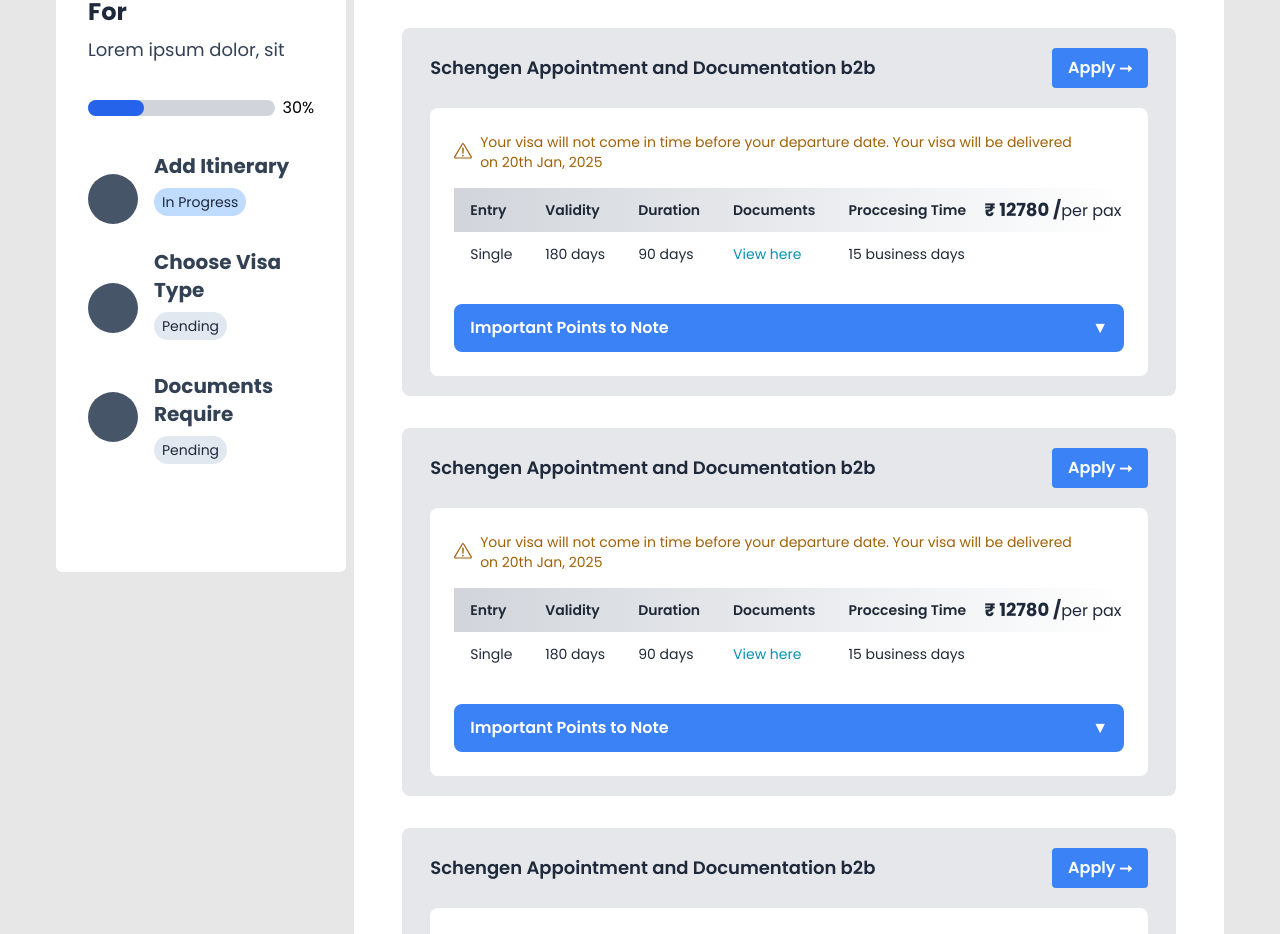
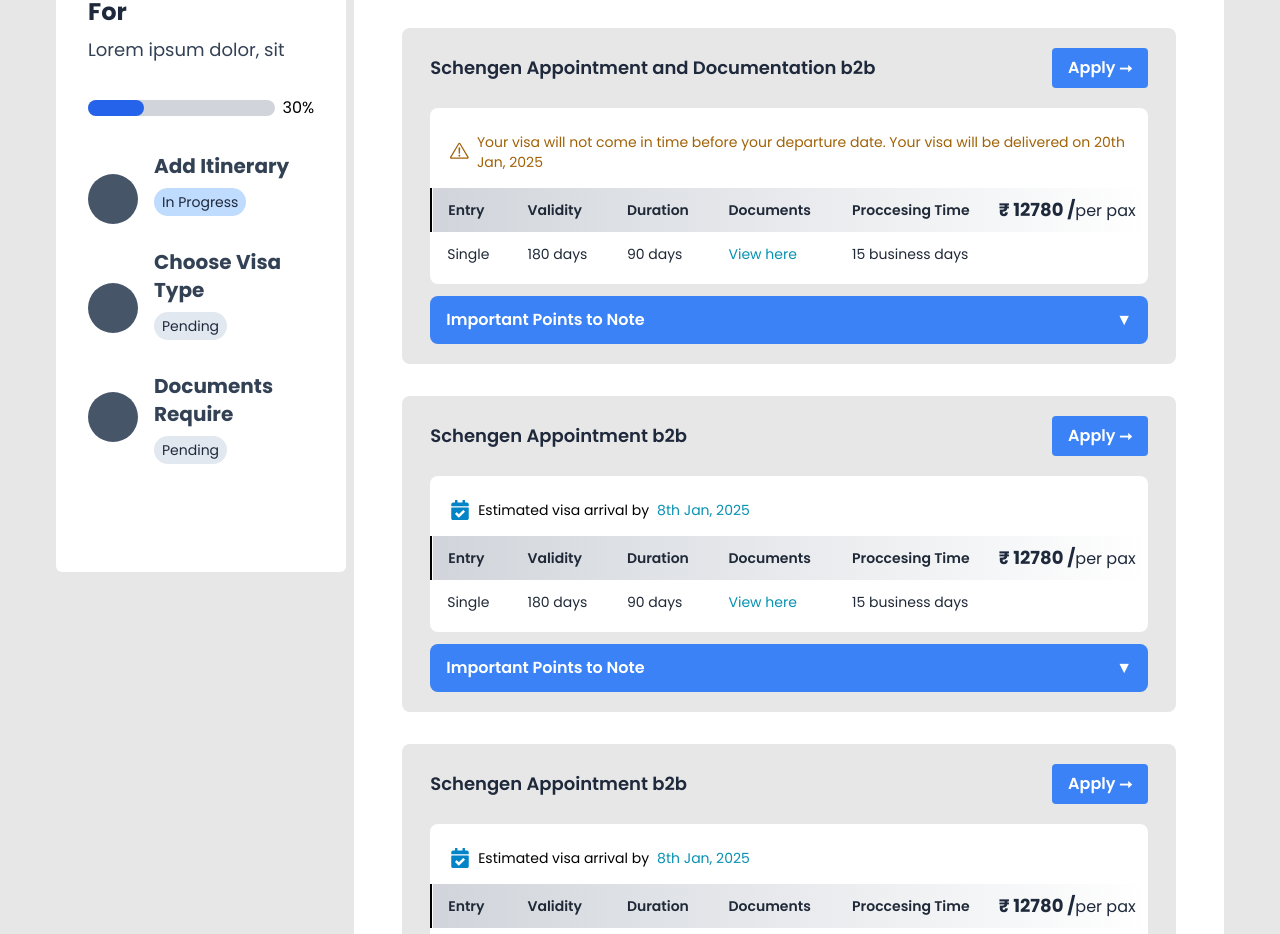
Before and after one commit to ChaitanyaLonarkar/Visa-Management, a React (Vite) app in the folder client/: page / in a window 1280 px wide. Shown: the part 180-1114 px from the top of the page. Built offline with nearby package versions, Linux system fonts and the light colour scheme.

Commit message:
page 2 done

```diff
--- a/client/src/components/VisaType.jsx
+++ b/client/src/components/VisaType.jsx
@@ -2,6 +2,8 @@ import React from "react";
 import { RxExclamationTriangle } from "react-icons/rx";
 import { Link } from "react-router-dom";
 import Accordian from "./Accordian";
+import { FaCalendarCheck } from "react-icons/fa";
+
 export default function VisaType() {
   return (
     <>
@@ -15,7 +17,7 @@ export default function VisaType() {
           </button>
         </div>
         {/* Appoinment Card 1 */}
-        <div className="AppoinmentCard rounded-lg bg-gray-200 w-full px-7 py-5">
+        <div className="AppoinmentCard rounded-lg bg-[#E7E7E7] w-full px-7 py-5">
           <div className="card-head flex justify-between items-center">
             <h2 className="text-lg text-slate-800 font-semibold">
               Schengen Appointment and Documentation b2b
@@ -24,15 +26,15 @@ export default function VisaType() {
               Apply &#11106;
             </button>
           </div>
-          <div className="body rounded-lg bg-white p-6 mt-5 flex flex-col gap-4">
-            <div className="flex gap-2 items-center text-sm text-yellow-700">
+          <div className="body rounded-lg bg-white pt-6 pb-2 mt-5 flex flex-col gap-4">
+            <div className="flex gap-2 ps-5 items-center text-sm text-yellow-700">
               <RxExclamationTriangle className="text-xl" />
               Your visa will not come in time before your departure date. Your
-              visa will be delivered on 20th Jan, 2025
+              visa will be delivered on 20th Jan, 2025
             </div>
             <div className="table">
               <table className="table-auto text-left text-sm w-full text-gray-800   ">
-                <thead className="w-full bg-gradient-to-r from-gray-300  ">
+                <thead className="w-full border-s-2 border-s-black bg-gradient-to-r from-gray-300  ">
                   <tr className=" ">
                     <th scope="col" className=" font-semibold px-4 py-3">
                       Entry
@@ -68,30 +70,30 @@ export default function VisaType() {
                 </tbody>
               </table>
             </div>
+          </div>
           <div className="Accordian">
             <Accordian />
           </div>
         </div>
-        </div>
         {/* Appoinment Card 2 */}
-        <div className="AppoinmentCard rounded-lg bg-gray-200 w-full px-7 py-5">
+        <div className="AppoinmentCard rounded-lg bg-[#E7E7E7] w-full px-7 py-5">
           <div className="card-head flex justify-between items-center">
             <h2 className="text-lg text-slate-800 font-semibold">
-              Schengen Appointment and Documentation b2b
+              Schengen Appointment b2b
             </h2>
             <button className="bg-blue-500 transition-all hover:bg-blue-700 text-white font-semibold py-2 px-4 rounded ">
               Apply &#11106;
             </button>
           </div>
-          <div className="body rounded-lg bg-white p-6 mt-5 flex flex-col gap-4">
-            <div className="flex gap-2 items-center text-sm text-yellow-700">
-              <RxExclamationTriangle className="text-xl" />
-              Your visa will not come in time before your departure date. Your
-              visa will be delivered on 20th Jan, 2025
+          <div className="body rounded-lg bg-white pt-6 pb-2 mt-5 flex flex-col gap-4">
+            <div className="flex gap-2 ps-5 items-center text-sm ">
+              <FaCalendarCheck className="text-xl text-sky-600" />
+              Estimated visa arrival by{" "}
+              <span className="text-cyan-600">8th Jan, 2025</span>
             </div>
             <div className="table">
               <table className="table-auto text-left text-sm w-full text-gray-800   ">
-                <thead className="w-full bg-gradient-to-r from-gray-300  ">
+                <thead className="w-full border-s-2 border-s-black bg-gradient-to-r from-gray-300  ">
                   <tr className=" ">
                     <th scope="col" className=" font-semibold px-4 py-3">
                       Entry
@@ -127,30 +129,30 @@ export default function VisaType() {
                 </tbody>
               </table>
             </div>
+          </div>
           <div className="Accordian">
             <Accordian />
           </div>
         </div>
-        </div>
-        {/* Appoinment Card 2 */}
-        <div className="AppoinmentCard rounded-lg bg-gray-200 w-full px-7 py-5">
+        {/* Appoinment Card 3 */}
+        <div className="AppoinmentCard rounded-lg bg-[#E7E7E7] w-full px-7 py-5">
           <div className="card-head flex justify-between items-center">
             <h2 className="text-lg text-slate-800 font-semibold">
-              Schengen Appointment and Documentation b2b
+              Schengen Appointment b2b
             </h2>
             <button className="bg-blue-500 transition-all hover:bg-blue-700 text-white font-semibold py-2 px-4 rounded ">
               Apply &#11106;
             </button>
           </div>
-          <div className="body rounded-lg bg-white p-6 mt-5 flex flex-col gap-4">
-            <div className="flex gap-2 items-center text-sm text-yellow-700">
-              <RxExclamationTriangle className="text-xl" />
-              Your visa will not come in time before your departure date. Your
-              visa will be delivered on 20th Jan, 2025
+          <div className="body rounded-lg bg-white pt-6 pb-2 mt-5 flex flex-col gap-4">
+            <div className="flex gap-2 ps-5 items-center text-sm ">
+              <FaCalendarCheck className="text-xl text-sky-600" />
+              Estimated visa arrival by
+              <span className="text-cyan-600">8th Jan, 2025</span>
             </div>
             <div className="table">
               <table className="table-auto text-left text-sm w-full text-gray-800   ">
-                <thead className="w-full bg-gradient-to-r from-gray-300  ">
+                <thead className="w-full border-s-2 border-s-black bg-gradient-to-r from-gray-300  ">
                   <tr className=" ">
                     <th scope="col" className=" font-semibold px-4 py-3">
                       Entry
@@ -186,9 +188,9 @@ export default function VisaType() {
                 </tbody>
               </table>
             </div>
+          </div>
           <div className="Accordian">
             <Accordian />
-            </div>
           </div>
         </div>
       </div>
```
Lines whose indentation alone changed are shown as unchanged.
